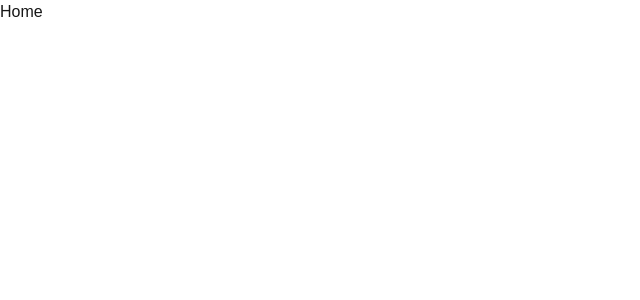
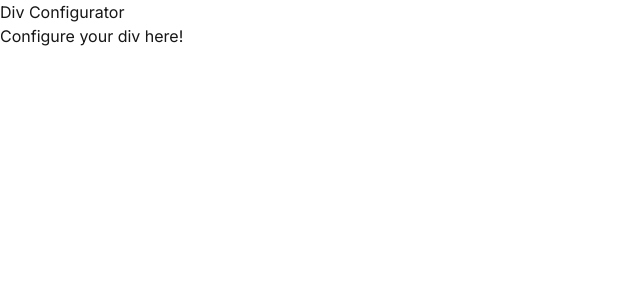
Before and after one commit to Im10Anish/style-box, a Next.js app: page / in a window 1280 px wide. Shown: the top 300 px of the page, without its empty margins (0-640 px from the left). Built offline with nearby package versions, Linux system fonts and the light colour scheme.

Commit message:
feat: update Home Component

```diff
--- /dev/null
+++ b/src/app/components/DivConfigurator/index.tsx
@@ -0,0 +1,10 @@
+const DivConfigurator: React.FC = () => {
+  return (
+    <div>
+      <h1>Div Configurator</h1>
+      <p>Configure your div here!</p>
+    </div>
+  );
+};
+
+export default DivConfigurator;
--- a/src/app/layout.tsx
+++ b/src/app/layout.tsx
@@ -1,3 +1,4 @@
+import { Metadata } from 'next';
 import { Inter } from 'next/font/google';
 import './globals.css';
 
@@ -6,6 +7,11 @@ const inter = Inter({
   variable: '--font-inter',
 });
 
+export const metadata: Metadata = {
+  title: 'Style Box',
+  description: 'A powerful CSS DIV generator for your web projects',
+};
+
 export default function RootLayout({
   children,
 }: Readonly<{
@@ -13,7 +19,7 @@ export default function RootLayout({
 }>) {
   return (
     <html lang="en">
-      <body className={`${inter.variable}  antialiased`}>{children}</body>
+      <body className={inter.className}>{children}</body>
     </html>
   );
 }
--- a/src/app/page.tsx
+++ b/src/app/page.tsx
@@ -1,3 +1,9 @@
+import DivConfigurator from '@/app/components/DivConfigurator';
+
 export default function Home() {
-  return <>Home</>;
+  return (
+    <main>
+      <DivConfigurator />
+    </main>
+  );
 }
```
